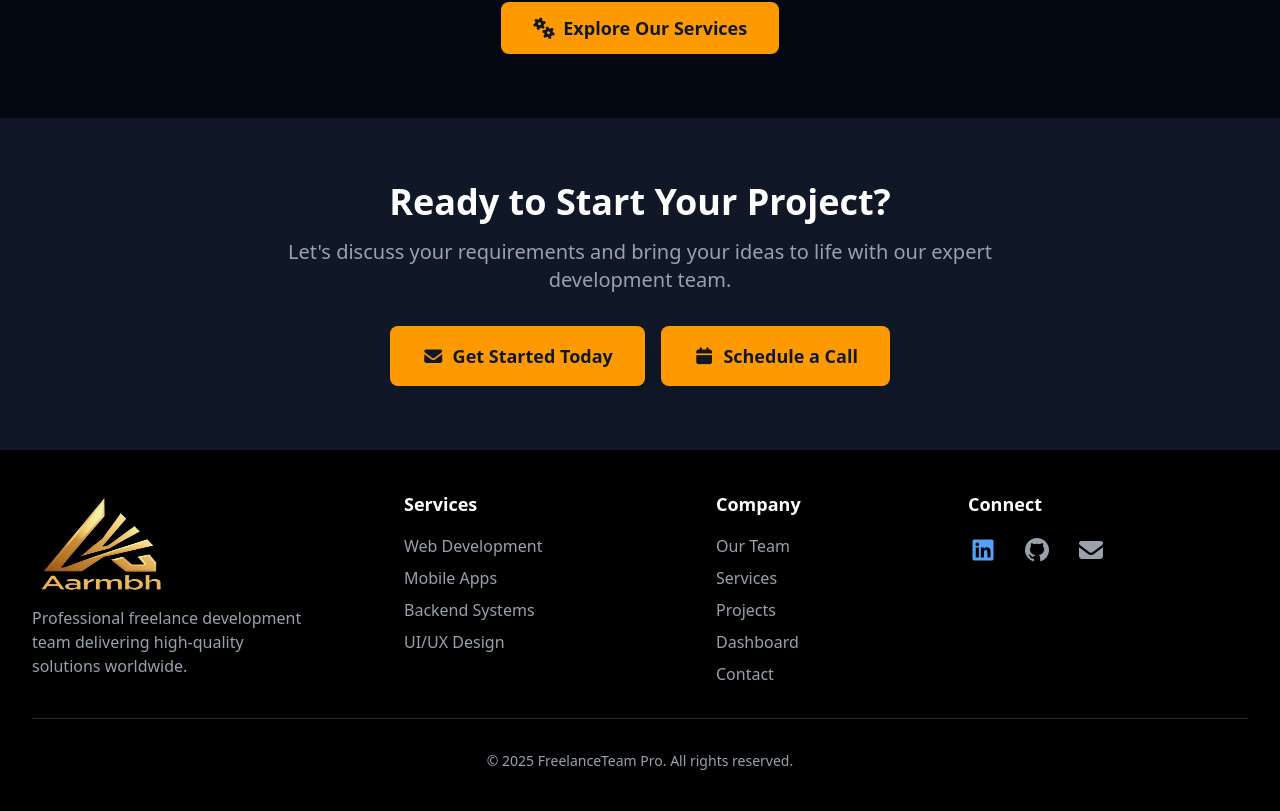
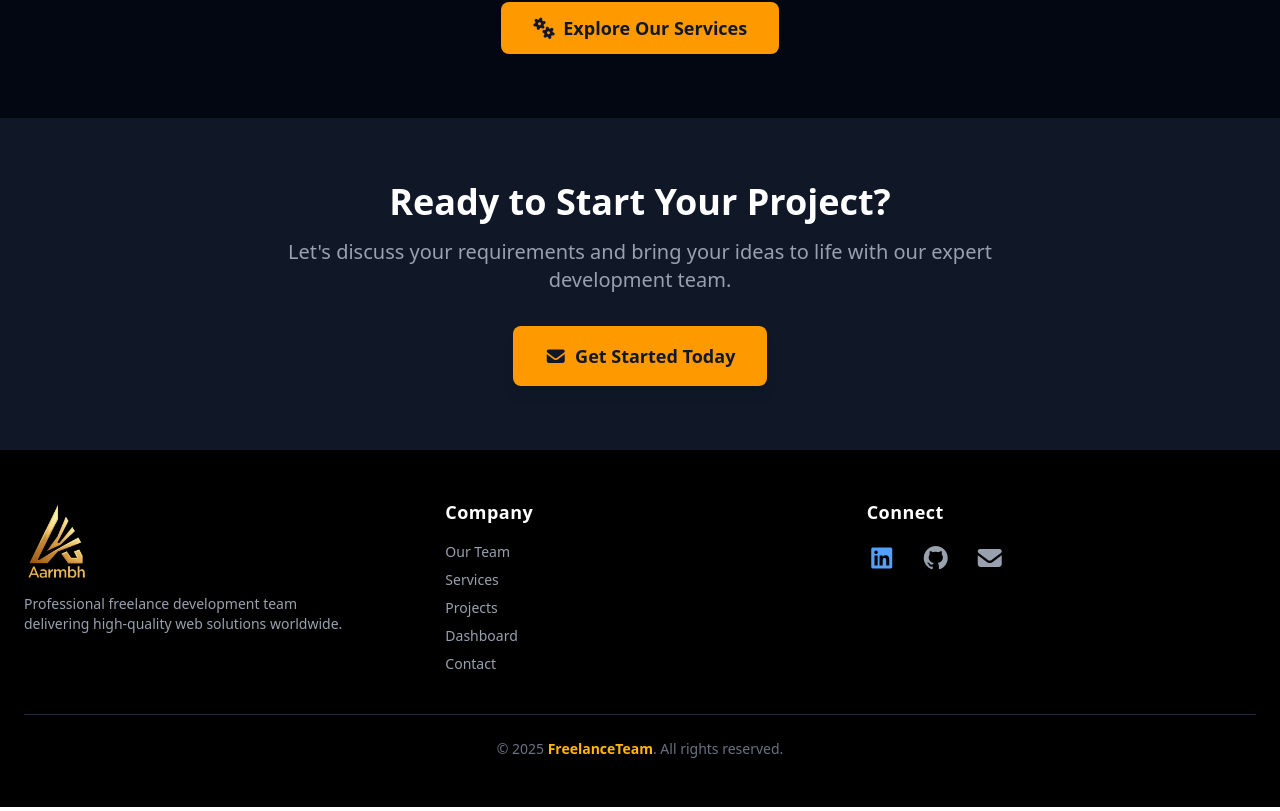
Before and after one commit to aarmbh15/Aarmbh, a React (Vite) app: page /contact in a window 1280 px wide. Shown: the part 1828-2639 px from the top of the page. Built offline with nearby package versions, Linux system fonts and the light colour scheme.

Commit message:
Add files via upload

```diff
--- a/src/components/Footer.jsx
+++ b/src/components/Footer.jsx
@@ -7,8 +7,8 @@ function Footer() {
   const navigate = useNavigate();
 
   // Define your color constants (still here but CTA buttons will use amber classes)
-  const primaryGold = "#f7dab2";
-  const secondaryGold = "#d9b991";
+  // const primaryGold = "#f7dab2";
+  // const secondaryGold = "#d9b991";
    const deepestBlack = 'bg-gray-900';
   // Deep black background class
 
@@ -44,7 +44,7 @@ function Footer() {
             </button>
 
             {/* Secondary Button - UPDATED */}
-            <button
+            {/* <button
               onClick={() => navigate("/team")}
               // Applying the new amber button classes for consistent look
               className={amberButtonClasses}
@@ -52,7 +52,7 @@ function Footer() {
             >
               <i className="fas fa-calendar mr-2"></i>
               Schedule a Call
-            </button>
+            </button> */}
           </div>
         </div>
       </section>
@@ -60,112 +60,96 @@ function Footer() {
       {/* ============================= */}
       {/* FOOTER SECTION */}
       {/* ============================= */}
-     <footer className="bg-black text-white py-10">
-  <div className="max-w-7xl mx-auto px-4 sm:px-6 lg:px-8">
-    {/* Grid: 1 column on mobile, 4 columns on md+ */}
-    <div className="grid grid-cols-1 md:grid-cols-4 gap-8 text-center md:text-left">
+    <footer className="bg-black text-white py-12">
+  <div className="max-w-7xl mx-auto px-6">
+    {/* Grid layout: 1 column on mobile, 3 columns on md+ */}
+    <div className="grid grid-cols-1 md:grid-cols-3 gap-8 text-center md:text-left">
 
-      {/* Column 1: Logo and Description */}
-      <div>
+      {/* Column 1: Logo + Description */}
+      <div className="space-y-4 flex flex-col items-center md:items-start">
         <div
-          className="flex justify-center md:justify-start items-center cursor-pointer mb-4"
+          className="flex justify-center md:justify-start items-center cursor-pointer"
           onClick={() => navigate('/')}
         >
-          <img src={AarambhLogo} alt="Aarambh Logo" className="h-25 w-35" />
+          <img
+            src={AarambhLogo}
+            alt="Aarambh Logo"
+            className="h-20 w-auto hover:scale-105 transition-transform duration-300"
+          />
         </div>
-        <p className="text-gray-400">
-          Professional freelance development team delivering
-          high-quality solutions worldwide.
+        <p className="text-gray-400 text-sm max-w-xs">
+          Professional freelance development team delivering high-quality web solutions worldwide.
         </p>
       </div>
 
-      {/* Column 2: Services */}
-      <div className="md:ml-15 space-y-2">
-        <h3 className="text-lg font-semibold mb-4 text-white">Services</h3>
-        <ul className="space-y-2 text-gray-400">
-          <li className="hover:text-amber-400 transition-colors">
-            <a href="/Services">Web Development</a>
+      {/* Column 2: Company Links */}
+      <div>
+        <h3 className="text-lg font-semibold mb-4 text-white tracking-wide">Company</h3>
+        <ul className="space-y-2 text-gray-400 text-sm">
+          {[
+            { name: 'Our Team', link: '/Team' },
+            { name: 'Services', link: '/Services' },
+            { name: 'Projects', link: '/Projects' },
+            { name: 'Dashboard', link: '/Dashboard' },
+            { name: 'Contact', link: '/Contact' },
+          ].map((item, i) => (
+            <li key={i}>
+              <a
+                href={item.link}
+                className="hover:text-amber-400 transition-colors duration-200"
+              >
+                {item.name}
+              </a>
             </li>
-          <li className="hover:text-amber-400 transition-colors">
-            <a href="/Services">Mobile Apps</a>
-          </li>
-          <li className="hover:text-amber-400 transition-colors">
-            <a href="/Services">Backend Systems</a>
-          </li>
-          <li className="hover:text-amber-400 transition-colors">
-            <a href="/Services">UI/UX Design</a>
-          </li>
+          ))}
         </ul>
       </div>
 
-      {/* Column 3: Company */}
-      <div className="md:ml-15 space-y-2">
-        <h3 className="text-lg font-semibold mb-4 text-white">Company</h3>
-        <ul className="space-y-2 text-gray-400">
-          <li className="hover:text-amber-400 transition-colors">
-            <a href="/Team">Our Team</a>
-          </li>
-          <li className="hover:text-amber-400 transition-colors">
-            <a href="/Services">Services</a>
-          </li>
-          <li className="hover:text-amber-400 transition-colors">
-            <a href="/Projects">Projects</a>
-          </li>
-          <li className="hover:text-amber-400 transition-colors">
-            <a href="/Dashboard">Dashboard</a>
-          </li>
-          <li className="hover:text-amber-400 transition-colors">
-            <a href="/Contact">Contact</a>
-          </li>
-        </ul>
-      </div>
-
-      {/* Column 4: Connect */}
-      <div>
-        <h3 className="text-lg font-semibold mb-4 text-white">Connect</h3>
+      {/* Column 3: Connect */}
+      <div className="flex flex-col items-center md:items-start">
+        <h3 className="text-lg font-semibold mb-4 text-white tracking-wide">Connect</h3>
         <div className="flex justify-center md:justify-start space-x-6 text-2xl">
-          {/* LinkedIn */}
           <a
-            href="https://linkedin.com/company/freelanceteam"
+            href="https://www.linkedin.com/company/aarmbh/"
             target="_blank"
             rel="noopener noreferrer"
-            className="text-blue-400 hover:text-blue-300 transition-colors"
-            aria-label="LinkedIn Profile"
+            className="text-blue-400 hover:text-blue-300 transition-colors duration-200"
+            aria-label="LinkedIn"
           >
             <i className="fab fa-linkedin"></i>
           </a>
-
-          {/* GitHub */}
           <a
-            href="https://github.com/freelanceteam"
+            href="https://github.com/aarmbh15"
             target="_blank"
             rel="noopener noreferrer"
-            className="text-gray-400 hover:text-white transition-colors"
-            aria-label="GitHub Repository"
+            className="text-gray-400 hover:text-white transition-colors duration-200"
+            aria-label="GitHub"
           >
             <i className="fab fa-github"></i>
           </a>
-
-          {/* Email */}
         <a
   href="https://mail.google.com/mail/?view=cm&fs=1&to=aarmbh15@gmail.com"
   target="_blank"
   rel="noopener noreferrer"
-            className="text-gray-400 hover:text-white transition-colors"
-            aria-label="Send Email via Gmail"
+  className="text-gray-400 hover:text-white transition-colors duration-200"
+  aria-label="Email"
 >
   <i className="fas fa-envelope"></i>
 </a>
+
         </div>
       </div>
     </div>
 
     {/* Copyright */}
-    <div className="border-t border-gray-800 mt-8 pt-8 text-center text-gray-400 text-sm">
-      <p>&copy; 2025 FreelanceTeam Pro. All rights reserved.</p>
+    <div className="border-t border-gray-800 mt-10 pt-6 text-center text-gray-500 text-sm">
+      <p>
+        &copy; {new Date().getFullYear()} <span className="text-amber-400 font-semibold">FreelanceTeam</span>. All rights reserved.
+      </p>
     </div>
   </div>
 </footer>
+
 
     </>
   );
--- a/src/components/Navigation.jsx
+++ b/src/components/Navigation.jsx
@@ -58,7 +58,7 @@ function Navigation() {
         <div className="flex justify-between items-center h-20">
           {/* Logo Section */}
           <div className="flex items-center cursor-pointer" onClick={() => navigate('/')}>
-            <img src={AarambhLogo} alt="Aarambh Logo" className="h-25 w-35 mt-6" />
+            <img src={AarambhLogo} alt="Aarambh Logo" className="h-15 w-15 " />
           </div>
 
           {/* Desktop Navigation Links */}
@@ -119,7 +119,7 @@ function Navigation() {
             {/* Mobile Contact Button */}
           <button
   onClick={() => navigate('/contact')}
-  className="bg-amber-500 text-gray-900 px-5 py-2 rounded-lg font-semibold hover:bg-amber-400 transition-colors shadow-lg flex items-center gap-2"
+  className="bg-amber-500 text-gray-900 px-5 py-2 rounded-lg font-semibold cursor-pointer hover:bg-amber-400 transition-colors shadow-lg flex items-center gap-2"
 >
   Contact Us
   <FaPhoneAlt className="text-gray-900" />
--- /dev/null
+++ b/src/components/ScrollToTop.jsx
@@ -0,0 +1,17 @@
+import { useEffect } from "react";
+import { useLocation } from "react-router-dom";
+
+const ScrollToTop = () => {
+  const { pathname } = useLocation();
+
+  useEffect(() => {
+    window.scrollTo({
+      top: 0,
+      behavior: "smooth", // optional smooth scroll
+    });
+  }, [pathname]);
+
+  return null;
+};
+
+export default ScrollToTop;
```
Lines whose indentation alone changed are shown as unchanged.
